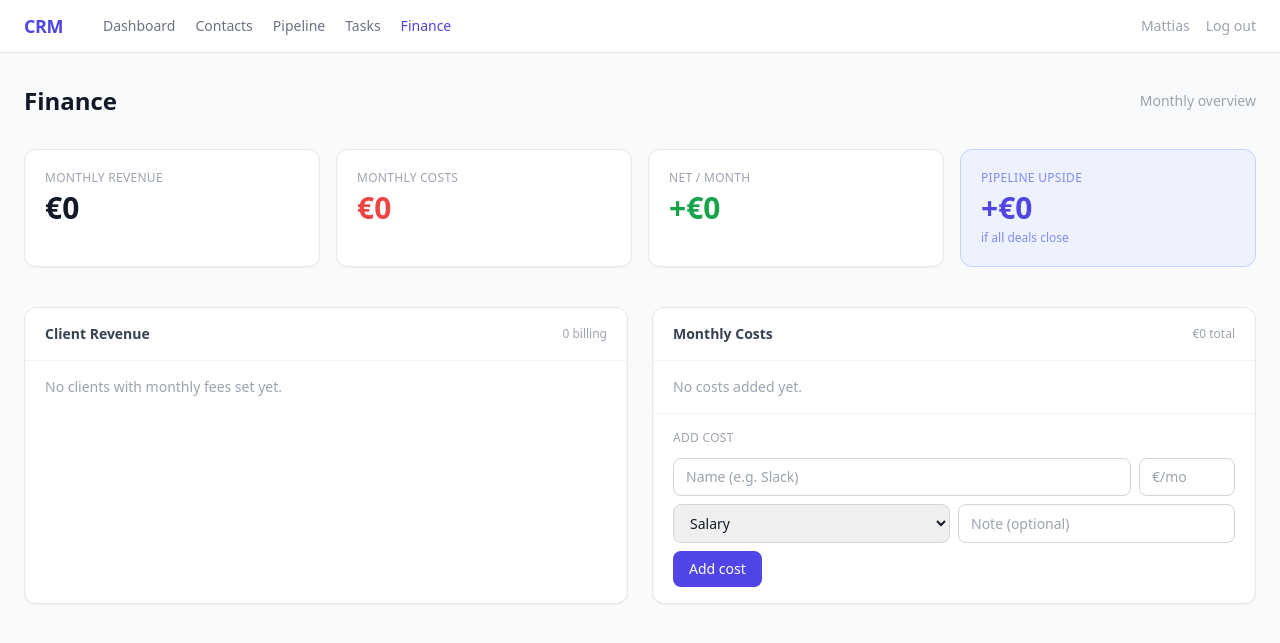
After one commit to mattiashappy/happydigitalcrm, a Flask app: page /finance in a window 1280 px wide. The commit adds this page. Shown: the top 643 px of the page. Run offline with Flask 3, Linux system fonts and the light colour scheme; a user stored in the database is signed in; some libraries are stand-ins or nearby versions.

Commit message:
Add Finance page with MRR, costs and pipeline P&L
- Monthly fee field on contacts
- Cost model (name, amount, category)
- Finance page: revenue, costs, net/month, pipeline upside
- Simplified dashboard with personal task focus

Co-Authored-By: Claude Sonnet 4.6 <noreply@anthropic.com>

```diff
--- a/app.py
+++ b/app.py
@@ -5,7 +5,7 @@ from flask import Flask, render_template, request, redirect, url_for, flash, jso
 from flask_login import LoginManager, login_user, logout_user, login_required, current_user
 from werkzeug.security import generate_password_hash, check_password_hash
 
-from models import db, User, Contact, Deal, Task, Note, STAGES, STAGE_LABELS
+from models import db, User, Contact, Deal, Task, Note, Cost, STAGES, STAGE_LABELS, COST_CATEGORIES
 
 app = Flask(__name__)
 app.config['SECRET_KEY'] = os.environ.get('SECRET_KEY', 'change-me-in-production')
@@ -71,14 +71,7 @@ def logout():
 @login_required
 def dashboard():
     total_contacts = Contact.query.count()
-    active_deals = Deal.query.filter(Deal.stage.notin_(['won', 'lost'])).count()
     open_tasks = Task.query.filter_by(completed=False).count()
-    won_deals = Deal.query.filter_by(stage='won').count()
-    pipeline_value = (
-        db.session.query(db.func.sum(Deal.value))
-        .filter(Deal.stage.notin_(['won', 'lost']))
-        .scalar() or 0
-    )
     overdue_tasks = (
         Task.query
         .filter(Task.completed == False, Task.due_date < date.today())
@@ -92,17 +85,92 @@ def dashboard():
         .limit(5)
         .all()
     )
+    my_tasks = (
+        Task.query
+        .filter_by(completed=False, assigned_to_id=current_user.id)
+        .order_by(Task.due_date)
+        .limit(5)
+        .all()
+    )
     return render_template(
         'dashboard.html',
         total_contacts=total_contacts,
-        active_deals=active_deals,
         open_tasks=open_tasks,
-        won_deals=won_deals,
-        pipeline_value=pipeline_value,
         overdue_tasks=overdue_tasks,
         upcoming_tasks=upcoming_tasks,
+        my_tasks=my_tasks,
         today=date.today(),
     )
+
+
+# ── Finance ───────────────────────────────────────────────────────────────────
+
+@app.route('/finance')
+@login_required
+def finance():
+    clients_with_fee = Contact.query.filter(Contact.monthly_fee > 0).order_by(Contact.monthly_fee.desc()).all()
+    clients_no_fee = Contact.query.filter(
+        db.or_(Contact.monthly_fee == None, Contact.monthly_fee == 0)
+    ).order_by(Contact.name).all()
+    costs = Cost.query.order_by(Cost.category, Cost.name).all()
+
+    mrr = sum(c.monthly_fee for c in clients_with_fee)
+    total_costs = sum(c.amount for c in costs)
+    net = mrr - total_costs
+
+    active_deals = Deal.query.filter(Deal.stage.notin_(['won', 'lost'])).all()
+    pipeline_mrr = sum(d.value for d in active_deals if d.value)
+
+    costs_by_category = {}
+    for cost in costs:
+        costs_by_category.setdefault(cost.category, []).append(cost)
+
+    return render_template(
+        'finance.html',
+        clients_with_fee=clients_with_fee,
+        clients_no_fee=clients_no_fee,
+        costs=costs,
+        costs_by_category=costs_by_category,
+        mrr=mrr,
+        total_costs=total_costs,
+        net=net,
+        active_deals=active_deals,
+        pipeline_mrr=pipeline_mrr,
+        COST_CATEGORIES=COST_CATEGORIES,
+    )
+
+
+@app.route('/finance/costs/new', methods=['POST'])
+@login_required
+def new_cost():
+    cost = Cost(
+        name=request.form['name'],
+        amount=float(request.form['amount']),
+        category=request.form.get('category', 'Other'),
+        notes=request.form.get('notes') or None,
+    )
+    db.session.add(cost)
+    db.session.commit()
+    return redirect(url_for('finance'))
+
+
+@app.route('/finance/costs/<int:cost_id>/delete', methods=['POST'])
+@login_required
+def delete_cost(cost_id):
+    cost = Cost.query.get_or_404(cost_id)
+    db.session.delete(cost)
+    db.session.commit()
+    return jsonify({'ok': True})
+
+
+@app.route('/contacts/<int:contact_id>/fee', methods=['POST'])
+@login_required
+def update_fee(contact_id):
+    contact = Contact.query.get_or_404(contact_id)
+    raw = request.form.get('monthly_fee', '').strip()
+    contact.monthly_fee = float(raw) if raw else None
+    db.session.commit()
+    return redirect(url_for('finance'))
 
 
 # ── Contacts ──────────────────────────────────────────────────────────────────
@@ -128,12 +196,14 @@ def contacts():
 @login_required
 def new_contact():
     if request.method == 'POST':
+        raw_fee = request.form.get('monthly_fee', '').strip()
         contact = Contact(
             name=request.form['name'],
             email=request.form.get('email') or None,
             phone=request.form.get('phone') or None,
             company=request.form.get('company') or None,
             notes=request.form.get('notes') or None,
+            monthly_fee=float(raw_fee) if raw_fee else None,
         )
         db.session.add(contact)
         db.session.commit()
@@ -161,11 +231,13 @@ def contact_detail(contact_id):
 def edit_contact(contact_id):
     contact = Contact.query.get_or_404(contact_id)
     if request.method == 'POST':
+        raw_fee = request.form.get('monthly_fee', '').strip()
         contact.name = request.form['name']
         contact.email = request.form.get('email') or None
         contact.phone = request.form.get('phone') or None
         contact.company = request.form.get('company') or None
         contact.notes = request.form.get('notes') or None
+        contact.monthly_fee = float(raw_fee) if raw_fee else None
         db.session.commit()
         flash('Contact updated.')
         return redirect(url_for('contact_detail', contact_id=contact.id))
--- a/templates/base.html
+++ b/templates/base.html
@@ -39,6 +39,10 @@
        class="text-sm {% if 'task' in (request.endpoint or '') %}text-indigo-600 font-medium{% else %}text-gray-500 hover:text-gray-800{% endif %}">
       Tasks
     </a>
+    <a href="{{ url_for('finance') }}"
+       class="text-sm {% if request.endpoint == 'finance' %}text-indigo-600 font-medium{% else %}text-gray-500 hover:text-gray-800{% endif %}">
+      Finance
+    </a>
   </div>
   <div class="ml-auto flex items-center gap-4">
     <span class="text-sm text-gray-400">{{ current_user.name.split()[0] }}</span>
--- a/templates/contact_form.html
+++ b/templates/contact_form.html
@@ -31,6 +31,12 @@
              class="w-full border border-gray-300 rounded-lg px-3 py-2 text-sm focus:outline-none focus:ring-2 focus:ring-indigo-500" />
     </div>
     <div>
+      <label class="block text-sm font-medium text-gray-700 mb-1">Monthly Fee (€)</label>
+      <input type="number" name="monthly_fee" step="1" placeholder="0"
+             value="{{ contact.monthly_fee | int if contact and contact.monthly_fee else '' }}"
+             class="w-full border border-gray-300 rounded-lg px-3 py-2 text-sm focus:outline-none focus:ring-2 focus:ring-indigo-500" />
+    </div>
+    <div>
       <label class="block text-sm font-medium text-gray-700 mb-1">Notes</label>
       <textarea name="notes" rows="3"
                 class="w-full border border-gray-300 rounded-lg px-3 py-2 text-sm focus:outline-none focus:ring-2 focus:ring-indigo-500">{{ contact.notes or '' if contact else '' }}</textarea>
--- /dev/null
+++ b/templates/finance.html
@@ -0,0 +1,189 @@
+{% extends 'base.html' %}
+{% block title %}Finance — CRM{% endblock %}
+{% block content %}
+
+<div class="flex items-center justify-between mb-8">
+  <h1 class="text-2xl font-bold">Finance</h1>
+  <span class="text-sm text-gray-400">Monthly overview</span>
+</div>
+
+<!-- Top P&L summary -->
+<div class="grid grid-cols-2 md:grid-cols-4 gap-4 mb-10">
+  <div class="bg-white border border-gray-200 rounded-xl p-5 shadow-sm">
+    <p class="text-xs text-gray-400 uppercase tracking-wide mb-1">Monthly Revenue</p>
+    <p class="text-3xl font-bold text-gray-900">€{{ '{:,.0f}'.format(mrr) }}</p>
+  </div>
+  <div class="bg-white border border-gray-200 rounded-xl p-5 shadow-sm">
+    <p class="text-xs text-gray-400 uppercase tracking-wide mb-1">Monthly Costs</p>
+    <p class="text-3xl font-bold text-red-500">€{{ '{:,.0f}'.format(total_costs) }}</p>
+  </div>
+  <div class="bg-white border border-gray-200 rounded-xl p-5 shadow-sm">
+    <p class="text-xs text-gray-400 uppercase tracking-wide mb-1">Net / Month</p>
+    <p class="text-3xl font-bold {% if net >= 0 %}text-green-600{% else %}text-red-500{% endif %}">
+      {% if net >= 0 %}+{% endif %}€{{ '{:,.0f}'.format(net) }}
+    </p>
+  </div>
+  <div class="bg-indigo-50 border border-indigo-200 rounded-xl p-5">
+    <p class="text-xs text-indigo-400 uppercase tracking-wide mb-1">Pipeline Upside</p>
+    <p class="text-3xl font-bold text-indigo-600">+€{{ '{:,.0f}'.format(pipeline_mrr) }}</p>
+    <p class="text-xs text-indigo-400 mt-1">if all deals close</p>
+  </div>
+</div>
+
+<div class="grid grid-cols-1 md:grid-cols-2 gap-6">
+
+  <!-- Revenue: clients with fees -->
+  <div class="bg-white border border-gray-200 rounded-xl shadow-sm overflow-hidden">
+    <div class="flex items-center justify-between px-5 py-4 border-b border-gray-100">
+      <h2 class="text-sm font-semibold text-gray-700">Client Revenue</h2>
+      <span class="text-xs text-gray-400">{{ clients_with_fee | length }} billing</span>
+    </div>
+
+    {% if clients_with_fee %}
+    <ul class="divide-y divide-gray-50">
+      {% for client in clients_with_fee %}
+      <li class="flex items-center justify-between px-5 py-3">
+        <span class="text-sm text-gray-800">{{ client.name }}</span>
+        <div class="flex items-center gap-3">
+          <span class="text-sm font-semibold text-gray-700">€{{ '{:,.0f}'.format(client.monthly_fee) }}/mo</span>
+          <form method="POST" action="{{ url_for('update_fee', contact_id=client.id) }}" class="flex items-center gap-1">
+            <input type="number" name="monthly_fee" value="{{ client.monthly_fee | int }}" step="1"
+                   class="w-24 border border-gray-200 rounded px-2 py-1 text-xs focus:outline-none focus:ring-1 focus:ring-indigo-400" />
+            <button type="submit" class="text-xs text-indigo-500 hover:text-indigo-700">Save</button>
+          </form>
+        </div>
+      </li>
+      {% endfor %}
+    </ul>
+    {% else %}
+    <p class="text-sm text-gray-400 px-5 py-4">No clients with monthly fees set yet.</p>
+    {% endif %}
+
+    <!-- Clients missing fees -->
+    {% if clients_no_fee %}
+    <div class="border-t border-gray-100 px-5 py-4">
+      <p class="text-xs text-gray-400 uppercase tracking-wide mb-3">No fee set yet</p>
+      <ul class="space-y-2">
+        {% for client in clients_no_fee %}
+        <li class="flex items-center justify-between">
+          <span class="text-sm text-gray-500">{{ client.name }}</span>
+          <form method="POST" action="{{ url_for('update_fee', contact_id=client.id) }}" class="flex items-center gap-1">
+            <input type="number" name="monthly_fee" placeholder="€/mo" step="1"
+                   class="w-24 border border-gray-200 rounded px-2 py-1 text-xs focus:outline-none focus:ring-1 focus:ring-indigo-400" />
+            <button type="submit" class="text-xs text-indigo-500 hover:text-indigo-700">Set</button>
+          </form>
+        </li>
+        {% endfor %}
+      </ul>
+    </div>
+    {% endif %}
+  </div>
+
+  <!-- Costs -->
+  <div class="bg-white border border-gray-200 rounded-xl shadow-sm overflow-hidden">
+    <div class="flex items-center justify-between px-5 py-4 border-b border-gray-100">
+      <h2 class="text-sm font-semibold text-gray-700">Monthly Costs</h2>
+      <span class="text-xs text-gray-400">€{{ '{:,.0f}'.format(total_costs) }} total</span>
+    </div>
+
+    {% if costs_by_category %}
+      {% for category, items in costs_by_category.items() %}
+      <div class="border-b border-gray-50 last:border-0">
+        <p class="text-xs text-gray-400 uppercase tracking-wide px-5 pt-3 pb-1">{{ category }}</p>
+        {% for cost in items %}
+        <div class="flex items-center justify-between px-5 py-2" id="cost-row-{{ cost.id }}">
+          <div>
+            <span class="text-sm text-gray-800">{{ cost.name }}</span>
+            {% if cost.notes %}<span class="ml-2 text-xs text-gray-400">{{ cost.notes }}</span>{% endif %}
+          </div>
+          <div class="flex items-center gap-3">
+            <span class="text-sm font-semibold text-red-500">€{{ '{:,.0f}'.format(cost.amount) }}/mo</span>
+            <button onclick="deleteCost({{ cost.id }})" class="text-gray-300 hover:text-red-400 text-xs">✕</button>
+          </div>
+        </div>
+        {% endfor %}
+      </div>
+      {% endfor %}
+    {% else %}
+    <p class="text-sm text-gray-400 px-5 py-4">No costs added yet.</p>
+    {% endif %}
+
+    <!-- Add cost form -->
+    <div class="border-t border-gray-100 px-5 py-4">
+      <p class="text-xs text-gray-400 uppercase tracking-wide mb-3">Add cost</p>
+      <form method="POST" action="{{ url_for('new_cost') }}" class="space-y-2">
+        <div class="flex gap-2">
+          <input type="text" name="name" placeholder="Name (e.g. Slack)" required
+                 class="flex-1 border border-gray-300 rounded-lg px-3 py-2 text-sm focus:outline-none focus:ring-2 focus:ring-indigo-500" />
+          <input type="number" name="amount" placeholder="€/mo" step="1" required
+                 class="w-24 border border-gray-300 rounded-lg px-3 py-2 text-sm focus:outline-none focus:ring-2 focus:ring-indigo-500" />
+        </div>
+        <div class="flex gap-2">
+          <select name="category"
+                  class="flex-1 border border-gray-300 rounded-lg px-3 py-2 text-sm focus:outline-none focus:ring-2 focus:ring-indigo-500">
+            {% for cat in COST_CATEGORIES %}
+            <option>{{ cat }}</option>
+            {% endfor %}
+          </select>
+          <input type="text" name="notes" placeholder="Note (optional)"
+                 class="flex-1 border border-gray-300 rounded-lg px-3 py-2 text-sm focus:outline-none focus:ring-2 focus:ring-indigo-500" />
+        </div>
+        <button type="submit"
+                class="bg-indigo-600 hover:bg-indigo-700 text-white text-sm font-medium px-4 py-2 rounded-lg transition">
+          Add cost
+        </button>
+      </form>
+    </div>
+  </div>
+
+  <!-- Pipeline deals -->
+  {% if active_deals %}
+  <div class="md:col-span-2 bg-white border border-gray-200 rounded-xl shadow-sm overflow-hidden">
+    <div class="flex items-center justify-between px-5 py-4 border-b border-gray-100">
+      <h2 class="text-sm font-semibold text-gray-700">Active Deals — Pipeline</h2>
+      <span class="text-xs text-gray-400">+€{{ '{:,.0f}'.format(pipeline_mrr) }}/mo if all close</span>
+    </div>
+    <table class="w-full text-sm">
+      <thead class="bg-gray-50">
+        <tr>
+          <th class="text-left px-5 py-2 text-xs font-semibold text-gray-400">Deal</th>
+          <th class="text-left px-5 py-2 text-xs font-semibold text-gray-400">Client</th>
+          <th class="text-left px-5 py-2 text-xs font-semibold text-gray-400">Stage</th>
+          <th class="text-right px-5 py-2 text-xs font-semibold text-gray-400">Monthly Value</th>
+          <th class="text-right px-5 py-2 text-xs font-semibold text-gray-400">Revenue if Won</th>
+        </tr>
+      </thead>
+      <tbody class="divide-y divide-gray-50">
+        {% for deal in active_deals %}
+        <tr>
+          <td class="px-5 py-3 font-medium text-gray-800">{{ deal.title }}</td>
+          <td class="px-5 py-3 text-gray-500">{{ deal.contact.name }}</td>
+          <td class="px-5 py-3">
+            <span class="text-xs px-2 py-0.5 rounded-full bg-indigo-50 text-indigo-600 font-medium">
+              {{ STAGE_LABELS[deal.stage] }}
+            </span>
+          </td>
+          <td class="px-5 py-3 text-right font-semibold text-gray-700">
+            {% if deal.value %}€{{ '{:,.0f}'.format(deal.value) }}{% else %}<span class="text-gray-300">—</span>{% endif %}
+          </td>
+          <td class="px-5 py-3 text-right font-semibold text-green-600">
+            {% if deal.value %}€{{ '{:,.0f}'.format(mrr + deal.value) }}{% else %}<span class="text-gray-300">—</span>{% endif %}
+          </td>
+        </tr>
+        {% endfor %}
+      </tbody>
+    </table>
+  </div>
+  {% endif %}
+
+</div>
+
+<script>
+  function deleteCost(id) {
+    if (!confirm('Delete this cost?')) return;
+    fetch(`/finance/costs/${id}/delete`, { method: 'POST' })
+      .then(() => document.getElementById(`cost-row-${id}`).remove());
+  }
+</script>
+
+{% endblock %}
```
Also changed, not shown: models.py (+13 -0 lines), templates/dashboard.html (+40 -31 lines).
